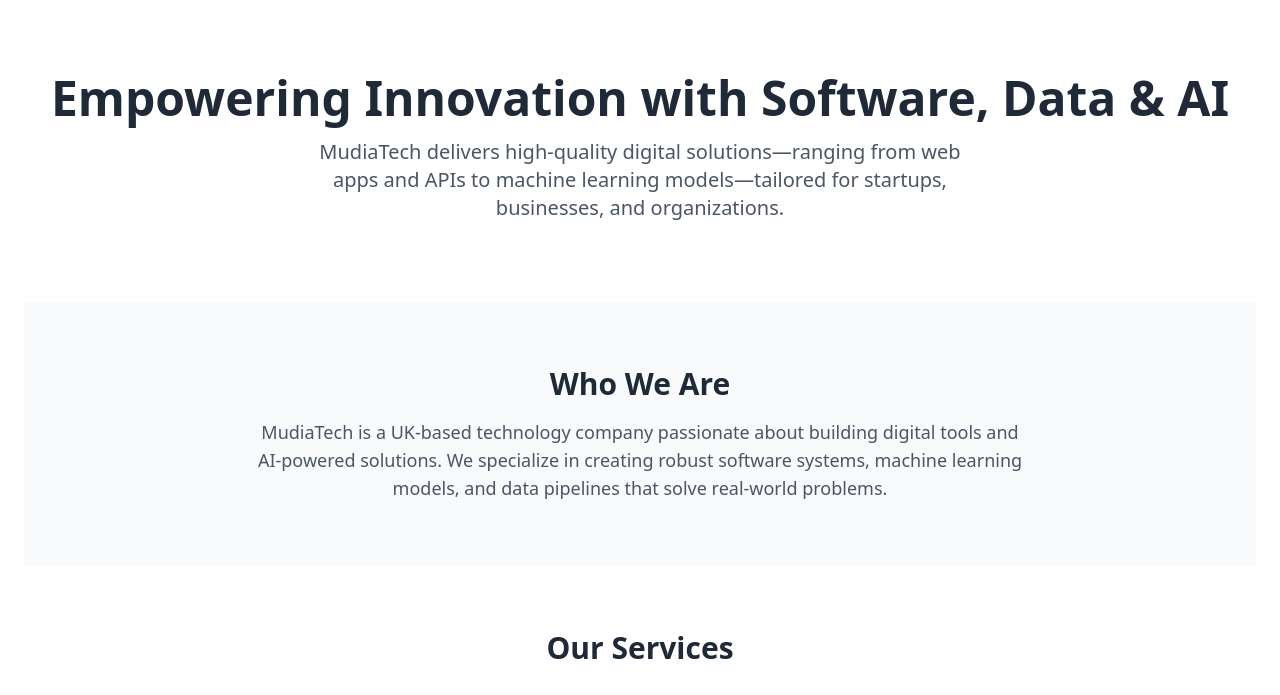
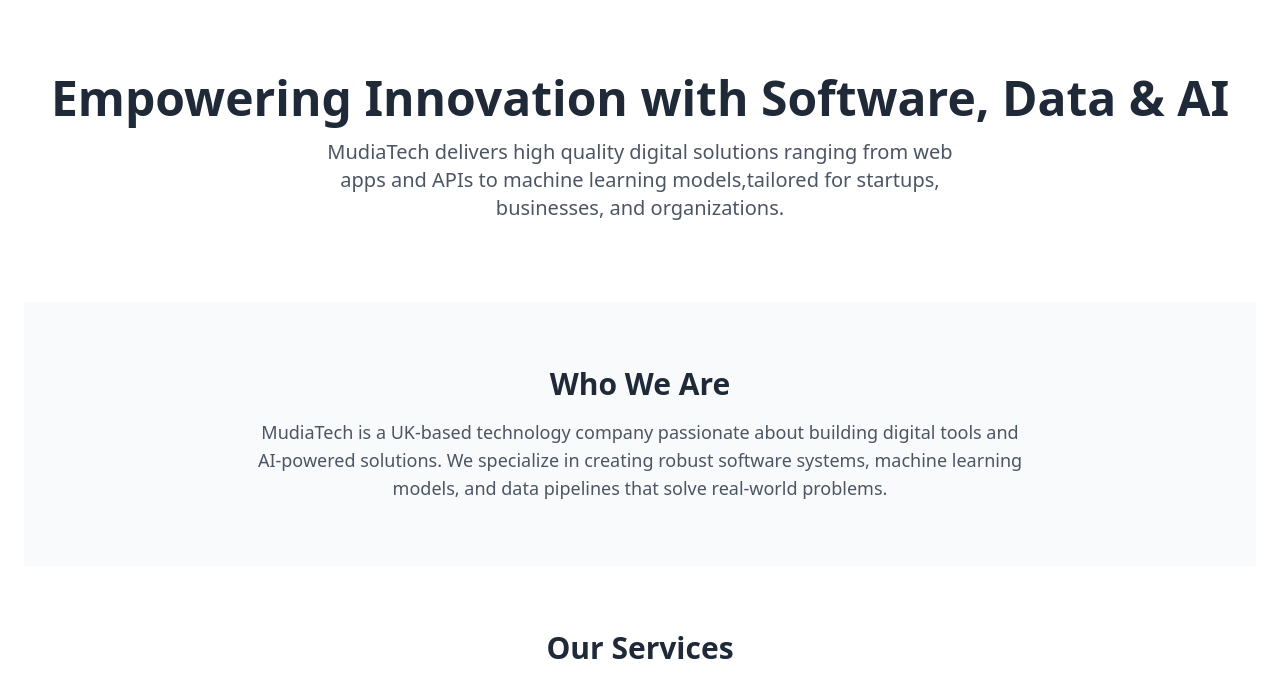
Before and after one commit to Franklyn-SWE/mudiatech-site, a plain HTML site: page index.html in a window 1280 px wide. Shown: the part 78-773 px from the top of the page. Drawn offline with nearby package versions, Linux system fonts and the light colour scheme.

Commit message:
Updated content and pushed latest changes

```diff
--- a/index.html
+++ b/index.html
@@ -58,8 +58,8 @@
         Empowering Innovation with Software, Data & AI
       </h2>
       <p class="text-lg md:text-xl text-gray-600 max-w-2xl mx-auto">
-        MudiaTech delivers high-quality digital solutions—ranging from web apps
-        and APIs to machine learning models—tailored for startups, businesses,
+        MudiaTech delivers high quality digital solutions ranging from web apps
+        and APIs to machine learning models,tailored for startups, businesses,
         and organizations.
       </p>
     </section>
```
